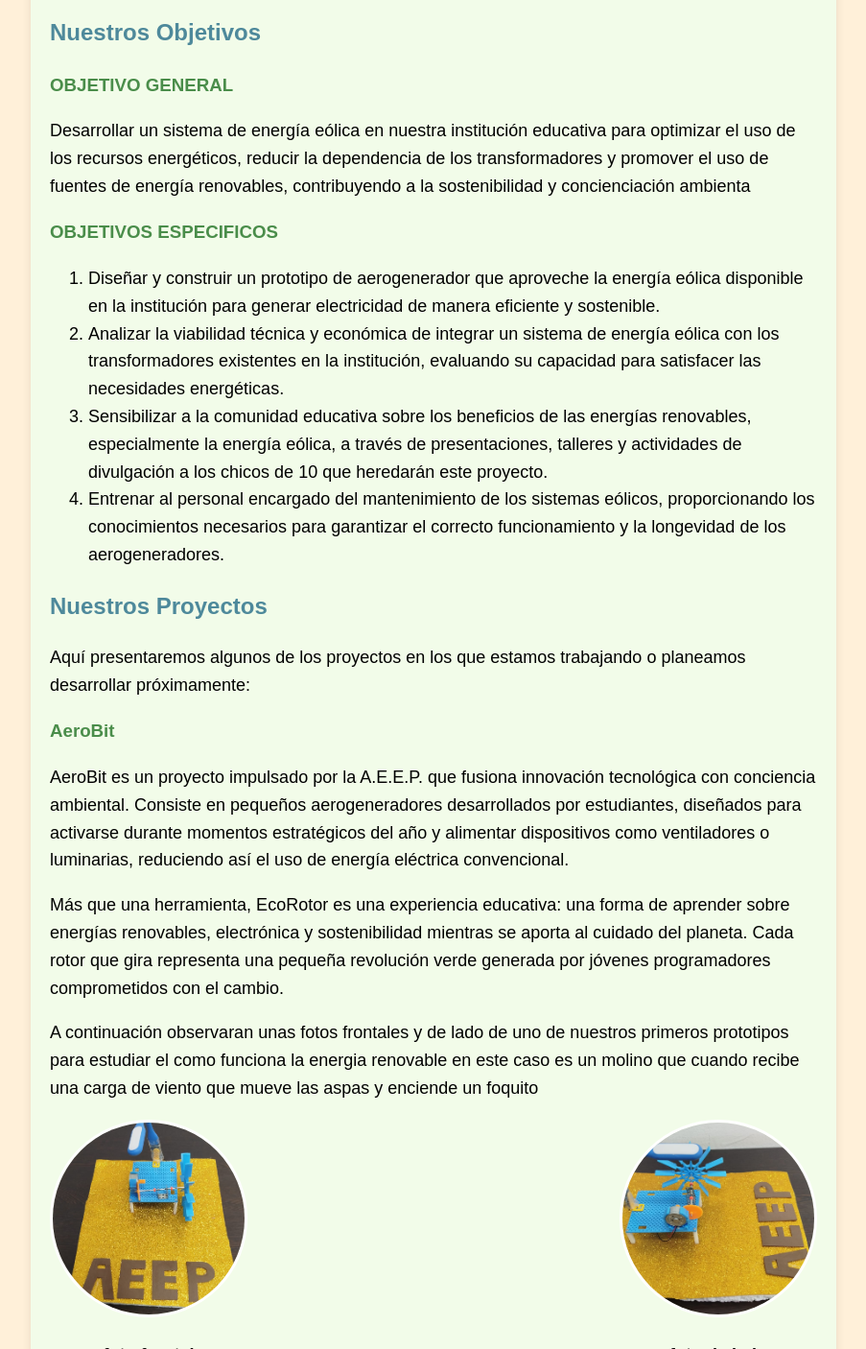
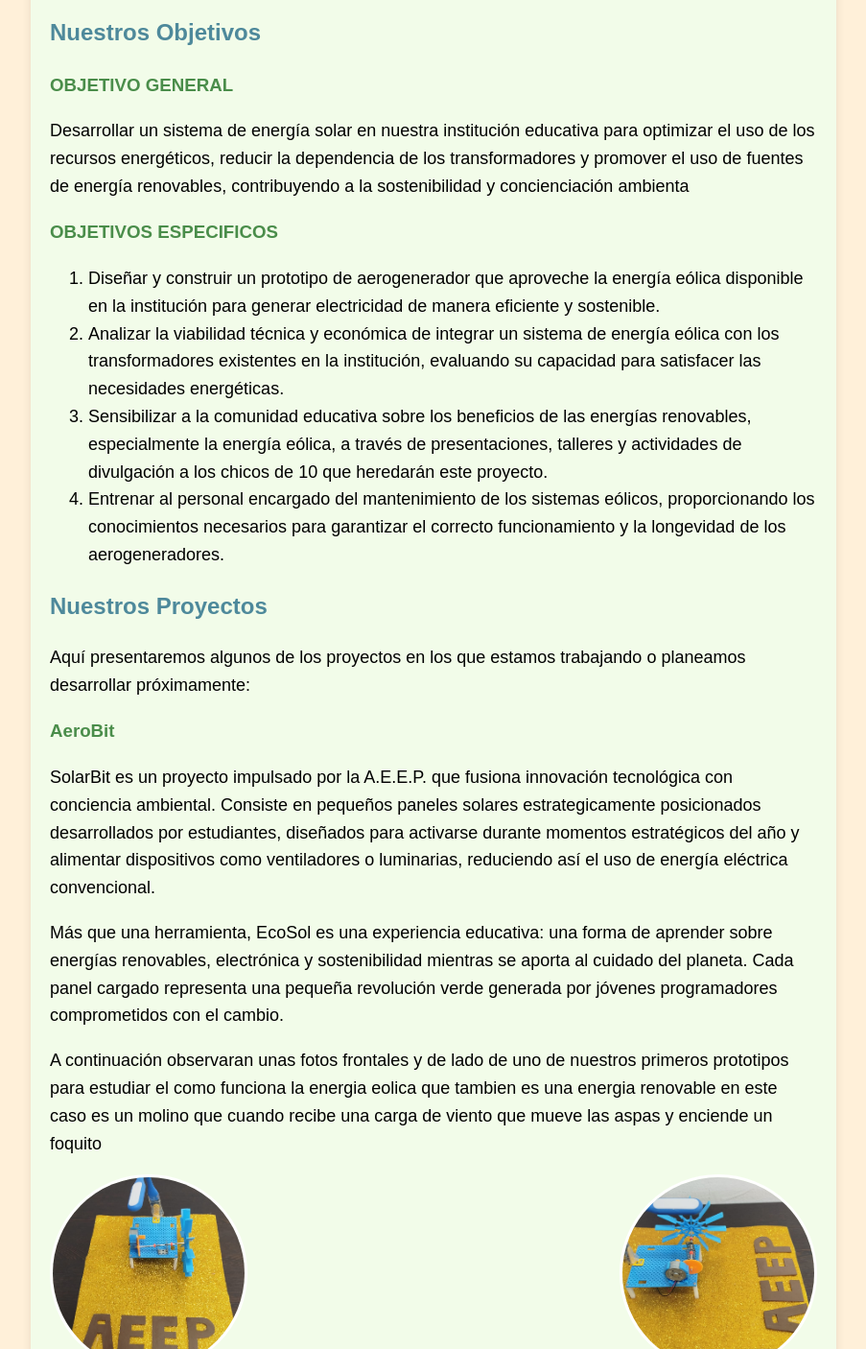
Before and after one commit to lixa123-1/LIXA.gifthub.io, a plain HTML site: page index.html in a window 1280 px wide. Shown: the part 1740-3146 px from the top of the page at 96% size, without its empty margins (188-1091 px from the left). Drawn offline with Linux system fonts and the light colour scheme.

Commit message:
Update index.html

```diff
--- a/index.html
+++ b/index.html
@@ -172,7 +172,7 @@
             <h2>¿Cómo se va a hacer el proyecto?</h2>
             <p>En la A.E.E.P. creemos en que de la energia renovable se puede conseguir un aprendizaje constante. Por eso, nuestro enfoque combina investigación, tecnología y la naturaleza para hallar soluciones para cuidar el entorno ambiental.</p>
             <p>Nuestros pasos son:</p>
-            <p><h3>Investigación y análisis:</h3> Estudiamos acerca de como la tecnología junto con la naturaleza nos ofrece unos sustitutos a la energía eléctrica, gracias a esto encontramos la energía eólica y sus métodos de aplicación en la institución.</p>
+            <p><h3>Investigación y análisis:</h3> Estudiamos acerca de como la tecnología junto con la naturaleza nos ofrece unos sustitutos a la energía eléctrica, gracias a esto encontramos la energía solar y sus métodos de aplicación en la institución.</p>
             <p>Desarrollo tecnológico: Creamos herramientas digitales como paginas web, redes sociales y una pagina de opiniones que ayuda a la comunidad a tomar decisiones más sostenibles tomando en cuenta sus opiniones.</p>
             <p>Trabajo en equipo: Utilizamos herramientas como Google forms, comunicación activa y pensamiento critico para que cada miembro del equipo pueda aportar desde su experiencia y desde sus conocimientos aportes con relevancia para el proyecto.</p>
             <p>Sostenibilidad desde el desarrollo: Aplicamos prácticas responsables como el uso de servidores verdes, optimización del código y reutilización de recursos digitales, clases de cuidado de los aerogeneradores para concientizar a futuras generaciones.</p>
@@ -180,7 +180,7 @@
         <section>
             <h2>Nuestros Objetivos</h2>
             <h3>OBJETIVO GENERAL</h3>
-             <p>Desarrollar un sistema de energía eólica en nuestra institución educativa para optimizar el uso de los recursos energéticos, reducir la dependencia de los transformadores y promover el uso de fuentes de energía renovables, contribuyendo a la sostenibilidad y concienciación ambienta</p>
+             <p>Desarrollar un sistema de energía solar en nuestra institución educativa para optimizar el uso de los recursos energéticos, reducir la dependencia de los transformadores y promover el uso de fuentes de energía renovables, contribuyendo a la sostenibilidad y concienciación ambienta</p>
             </p>
             <h3>OBJETIVOS ESPECIFICOS</h3>
             <ol style="color: #000000; font-size: 18px; line-height: 1.6;">
@@ -202,9 +202,9 @@
             <p>Aquí presentaremos algunos de los proyectos en los que estamos trabajando o planeamos desarrollar próximamente:
 
                 <h3>AeroBit</h3>
-                <p>AeroBit es un proyecto impulsado por la A.E.E.P. que fusiona innovación tecnológica con conciencia ambiental. Consiste en pequeños aerogeneradores desarrollados por estudiantes, diseñados para activarse durante momentos estratégicos del año y alimentar dispositivos como ventiladores o luminarias, reduciendo así el uso de energía eléctrica convencional.</p>
-                <p>Más que una herramienta, EcoRotor es una experiencia educativa: una forma de aprender sobre energías renovables, electrónica y sostenibilidad mientras se aporta al cuidado del planeta. Cada rotor que gira representa una pequeña revolución verde generada por jóvenes programadores comprometidos con el cambio.</p>
-                <p>A continuación observaran unas fotos frontales y de lado de uno de nuestros primeros prototipos para estudiar el como funciona la energia renovable en este caso es un molino que cuando recibe una carga de viento que mueve las aspas y enciende un foquito</p>
+                <p>SolarBit es un proyecto impulsado por la A.E.E.P. que fusiona innovación tecnológica con conciencia ambiental. Consiste en pequeños paneles solares estrategicamente posicionados desarrollados por estudiantes, diseñados para activarse durante momentos estratégicos del año y alimentar dispositivos como ventiladores o luminarias, reduciendo así el uso de energía eléctrica convencional.</p>
+                <p>Más que una herramienta, EcoSol es una experiencia educativa: una forma de aprender sobre energías renovables, electrónica y sostenibilidad mientras se aporta al cuidado del planeta. Cada panel cargado representa una pequeña revolución verde generada por jóvenes programadores comprometidos con el cambio.</p>
+                <p>A continuación observaran unas fotos frontales y de lado de uno de nuestros primeros prototipos para estudiar el como funciona la energia eolica que tambien es una energia renovable en este caso es un molino que cuando recibe una carga de viento que mueve las aspas y enciende un foquito</p>
 
               <div style="display: flex; justify-content: space-between; align-items: center; text-align: center;">
   <div>
```
